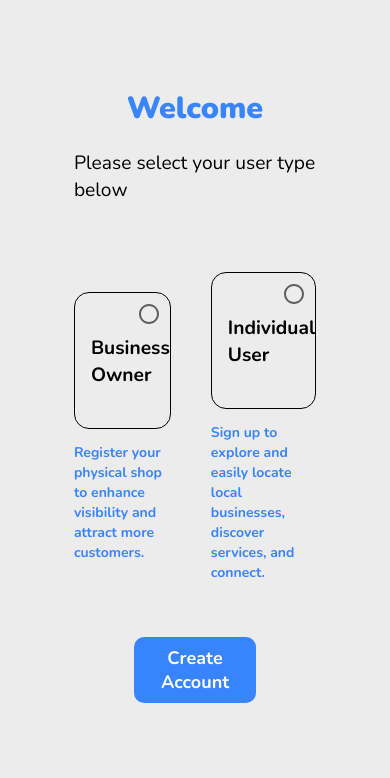
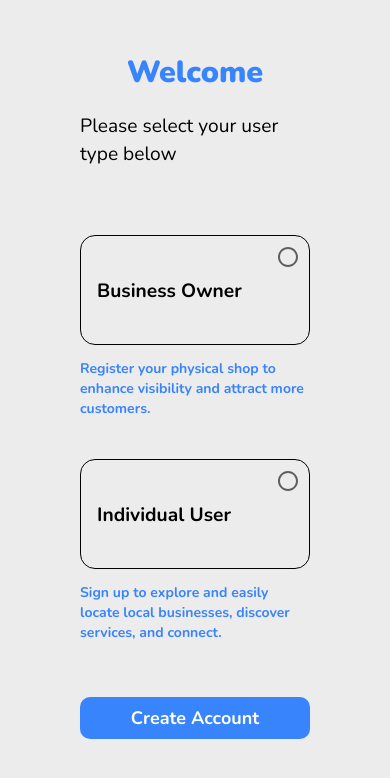
Before and after one commit to Habibat-Yinusa/City_Explorer_Merged, a React (Vite) app: page /register in a window 390 px wide. Shown: the top 778 px of the page. Built offline with nearby package versions, Linux system fonts and the light colour scheme; no server answers.

Commit message:
completed mobile view

```diff
--- a/src/pages/Auth/RegisterPage.tsx
+++ b/src/pages/Auth/RegisterPage.tsx
@@ -59,7 +59,7 @@ const RegisterPage = () => {
             <BgButton
               sx={{
                 margin: "3em 0",
-                width: "50%",
+                width: { xs: "100%", md: "50%" },
                 color: "#fff",
                 "&:hover": {
                   color: "#fff8",
--- a/src/styles/styled-components/UserTypeSelect.tsx
+++ b/src/styles/styled-components/UserTypeSelect.tsx
@@ -23,9 +23,10 @@ const UserTypeSelect = ({ onChange }: any) => {
         gap: 5,
         justifyContent: "space-between",
         alignItems: "center",
+        flexDirection: { xs: "column", md: "row" },
       }}
     >
-      <Box sx={{ maxWidth: "200px" }}>
+      <Box sx={{ maxWidth: { xs: "100%", md: "200px" } }}>
         <Box
           onClick={() => handleChange({ target: { value: "business" } })}
           sx={{
@@ -63,7 +64,7 @@ const UserTypeSelect = ({ onChange }: any) => {
         </Typography>
       </Box>
 
-      <Box sx={{ maxWidth: "200px" }}>
+      <Box sx={{ maxWidth: { xs: "100%", md: "200px" } }}>
         <Box
           onClick={() => handleChange({ target: { value: "individual" } })}
           sx={{
```
